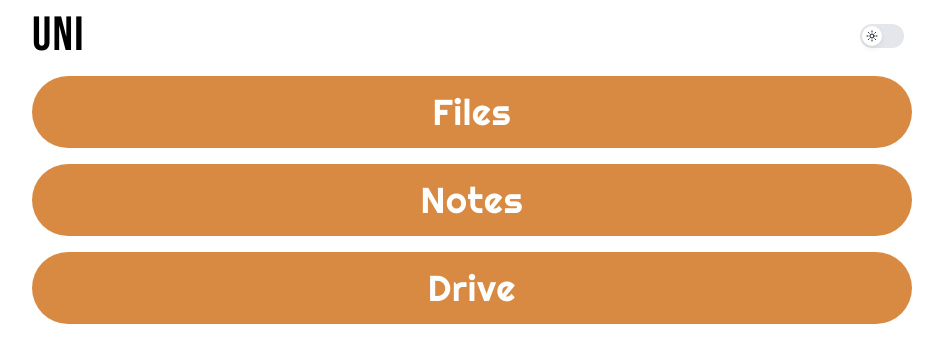
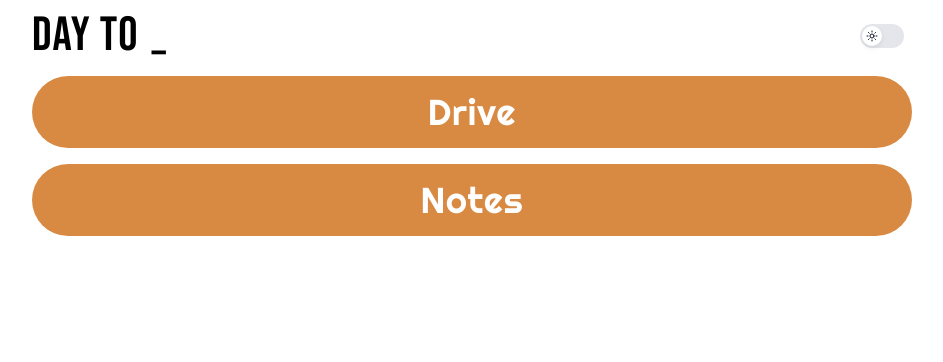
Before and after one commit to OjasvaManik/Unitrix, a Next.js app: page / in a window 1280 px wide. Shown: the top 362 px of the page, without its empty margins (168-1111 px from the left). Built offline with nearby package versions, Linux system fonts and the light colour scheme; a web font is replaced by a local one.

Commit message:
Removed old Files Option

```diff
--- a/app/page.tsx
+++ b/app/page.tsx
@@ -1,18 +1,18 @@
 import NavBar from "@/components/nav-bar";
 
 const items = [
+  // {
+  //   title: 'Files',
+  //   link: '/file-system'
+  // },
   {
-    title: 'Files',
-    link: '/file-system'
+    title: 'Drive',
+    link: '/drive'
   },
   {
     title: 'Notes',
     link: '/note-system'
   },
-  {
-    title: 'Drive',
-    link: '/drive'
-  }
 ]
 
 export default function Home() {
```
